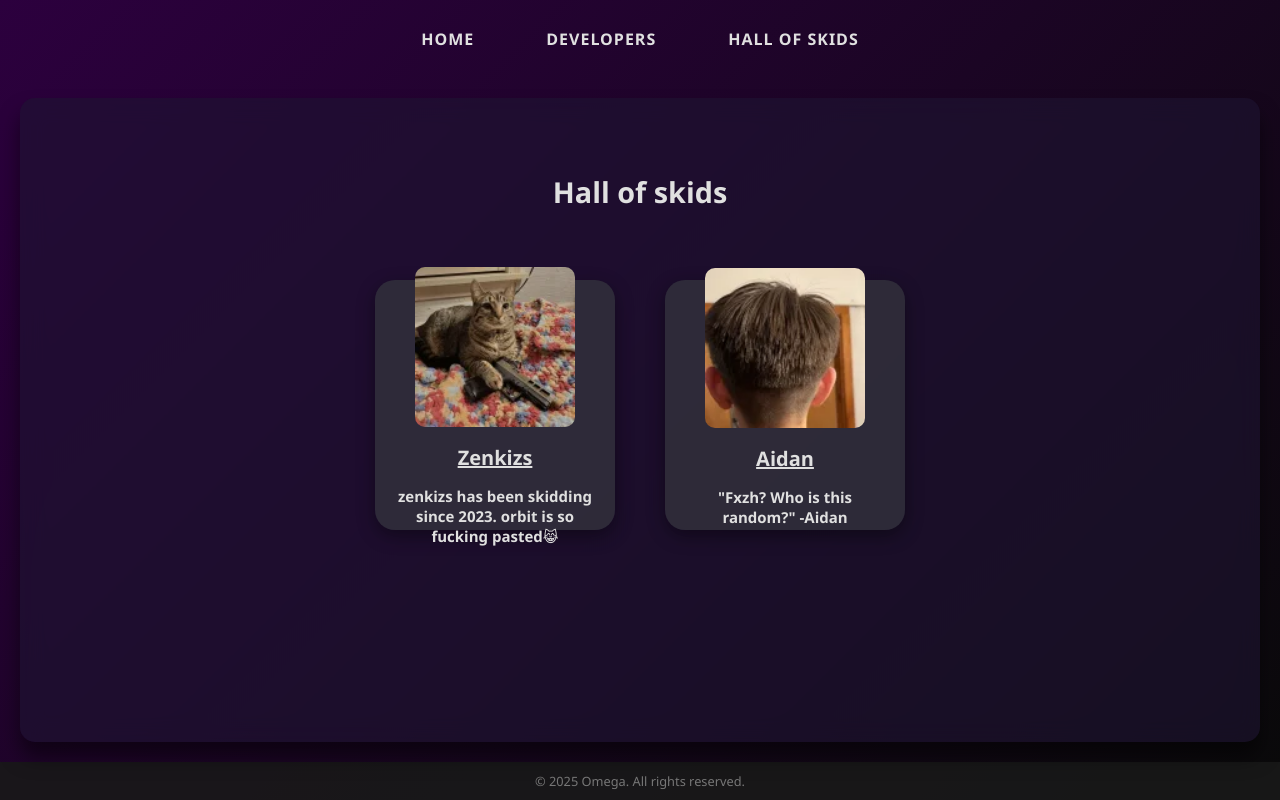
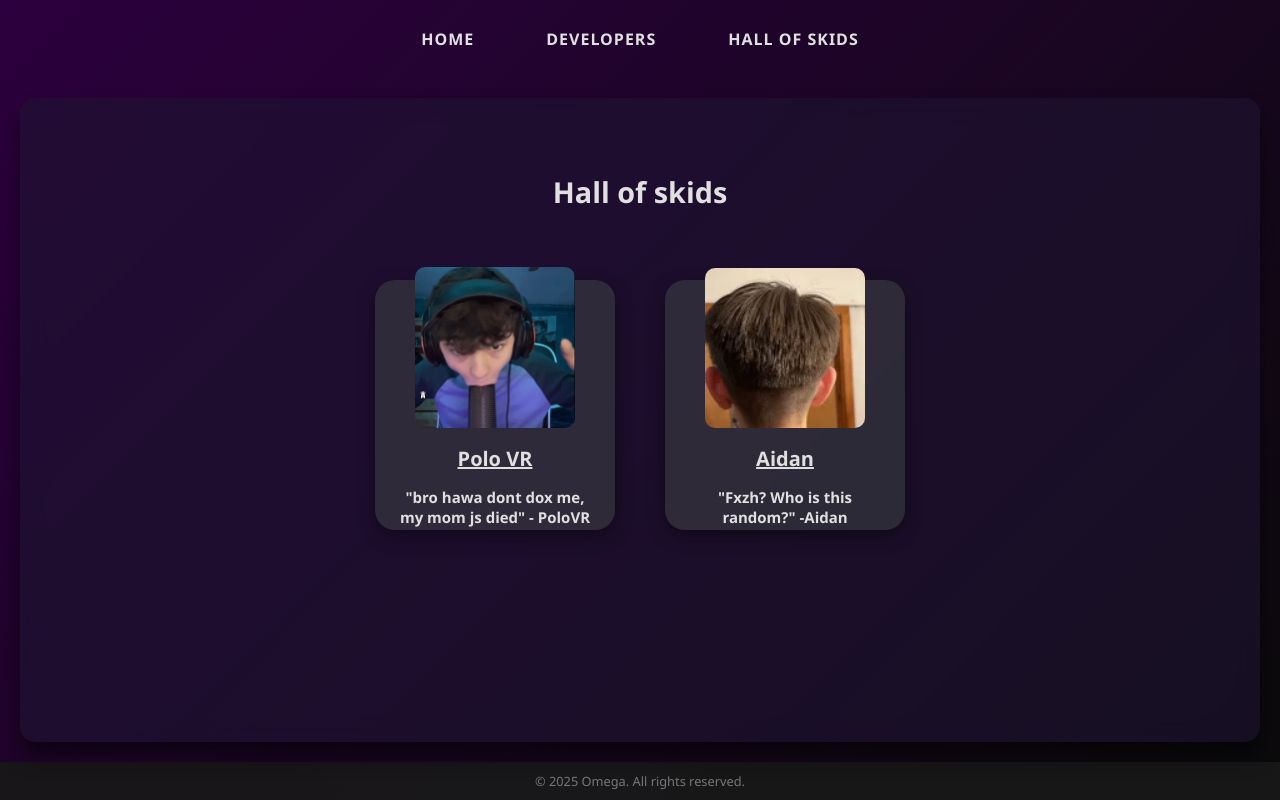
Before and after one commit to hawadeb/omega-website, a plain HTML site: page hoa.html in a window 1280 px wide. Drawn offline with Linux system fonts and the light colour scheme.

Commit message:
Updated skids

```diff
--- a/hoa.html
+++ b/hoa.html
@@ -21,9 +21,9 @@
         <h2>Hall of skids</h2>
         <div class="panel-grid">
             <div class="hoa-panel">
-                <img src="assets/zenkizs.webp" alt="hoa" />
-                <h2>Zenkizs</h2>
-                <h3>zenkizs has been skidding since 2023. orbit is so fucking pasted😹</h3>
+                <img src="assets/polo.png" alt="hoa" />
+                <h2>Polo VR</h2>
+                <h3>"bro hawa dont dox me, my mom js died" - PoloVR</h3>
             </div>
             <div class="hoa-panel">
             <img src="assets/aidan.webp" alt="hoa" />
```
